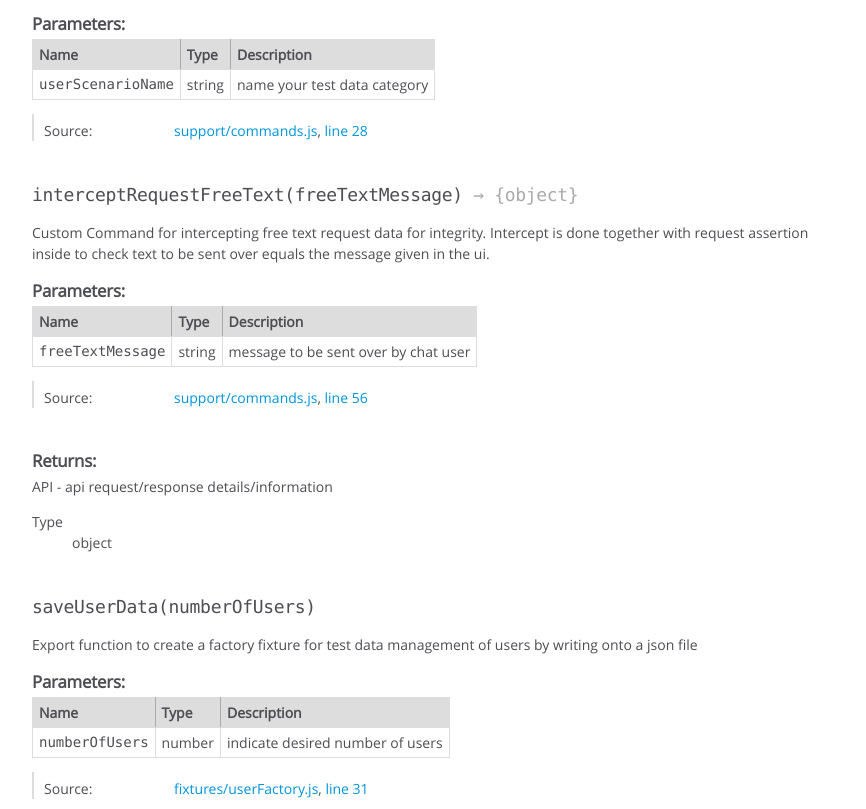
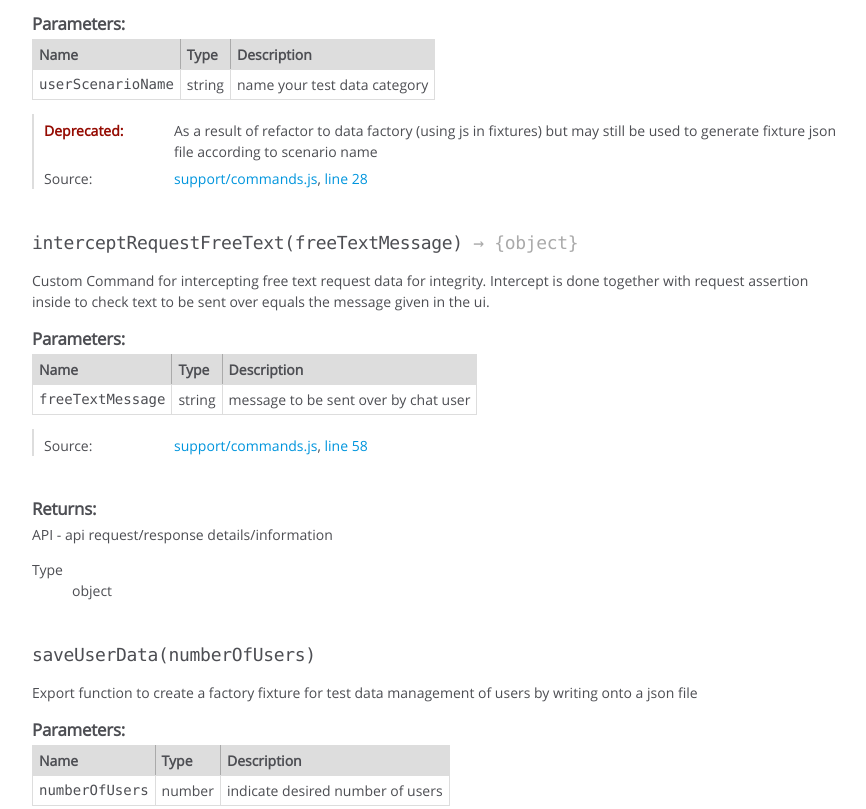
Before and after one commit to radabanto/CypressChatbotTest, a website: page documentation/global.html in a window 1280 px wide. Shown: the part 837-1646 px from the top of the page, without its empty margins (0-866 px from the left). Drawn offline with Linux system fonts and the light colour scheme.

Commit message:
add deprecation sample in code

```diff
--- a/documentation/global.html
+++ b/documentation/global.html
@@ -445,6 +445,9 @@
 
 
 
+        <dt class="important tag-deprecated">Deprecated:</dt><dd><ul class="dummy"><li>As a result of refactor to data factory (using js in fixtures)
+but may still be used to generate fixture json file according to scenario name</li></ul></dd>
+
 
 
 
@@ -597,7 +600,7 @@
 
     <dt class="tag-source">Source:</dt>
     <dd class="tag-source"><ul class="dummy"><li>
-        <a href="support_commands.js.html">support/commands.js</a>, <a href="support_commands.js.html#line56">line 56</a>
+        <a href="support_commands.js.html">support/commands.js</a>, <a href="support_commands.js.html#line58">line 58</a>
     </li></ul></dd>
 
 
@@ -809,7 +812,7 @@
 <br class="clear">
 
 <footer>
-    Documentation generated by <a href="https://github.com/jsdoc/jsdoc">JSDoc 4.0.2</a> on Wed Jul 26 2023 15:50:16 GMT+0930 (Australian Central Standard Time)
+    Documentation generated by <a href="https://github.com/jsdoc/jsdoc">JSDoc 4.0.2</a> on Wed Jul 26 2023 15:59:39 GMT+0930 (Australian Central Standard Time)
 </footer>
 
 <script> prettyPrint(); </script>
```
Also changed, not shown: cypress/support/commands.js (+2 -0 lines), documentation/fixtures_userFactory.js.html (+1 -1 lines), documentation/index.html (+1 -1 lines), documentation/module-BasePage.html (+1 -1 lines), documentation/module-CandidateExplainer.html (+1 -1 lines), documentation/module-ChatConsole.html (+1 -1 lines), documentation/module-PrivacyFAQs.html (+1 -1 lines), documentation/module-TermsOfService.html (+1 -1 lines), documentation/pages_BasePage.js.html (+1 -1 lines), documentation/pages_CandidateExplainer.js.html (+1 -1 lines), documentation/pages_ChatConsole.js.html (+1 -1 lines), documentation/pages_PrivacyFAQs.js.html (+1 -1 lines), documentation/pages_TermsOfService.js.html (+1 -1 lines), documentation/support_commands.js.html (+3 -1 lines).
